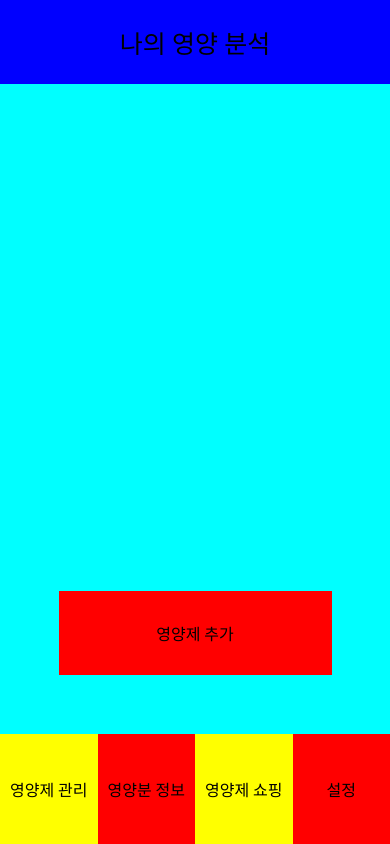
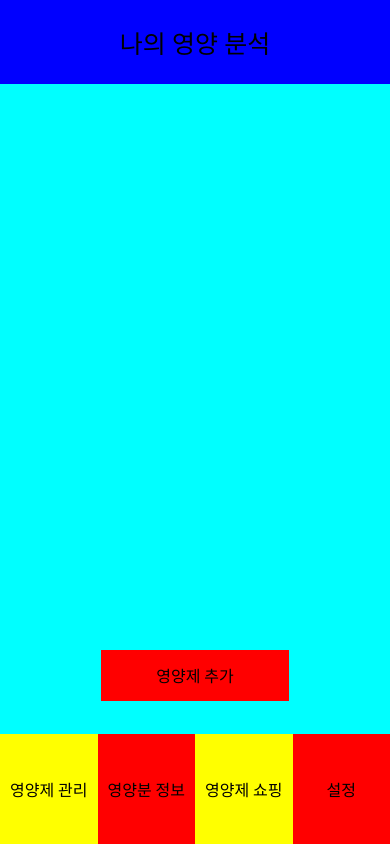
Before and after one commit to leeys951006/Tonic, a website: page public/html/main.html in a window 390 px wide. Drawn offline with Linux system fonts and the light colour scheme.

Commit message:
main.html 내용 수정

```diff
--- a/public/css/main.css
+++ b/public/css/main.css
@@ -30,10 +30,10 @@
 
   #addButton {
     position: absolute;
-    bottom: 20vh;
+    bottom: 17vh;
     background-color: red;
-    width: 70vw;
-    height: 10vh;
+    width: 48vw;
+    height: 6vh;
     display: flex;
     align-items: center;
     justify-content: center;
--- a/public/html/main.html
+++ b/public/html/main.html
@@ -20,5 +20,7 @@
       <div id="setting">설정</div>
     </div>
   </div>
+
+  <script src="../javascript/main.js"></script>
 </body>
 </html>
```
